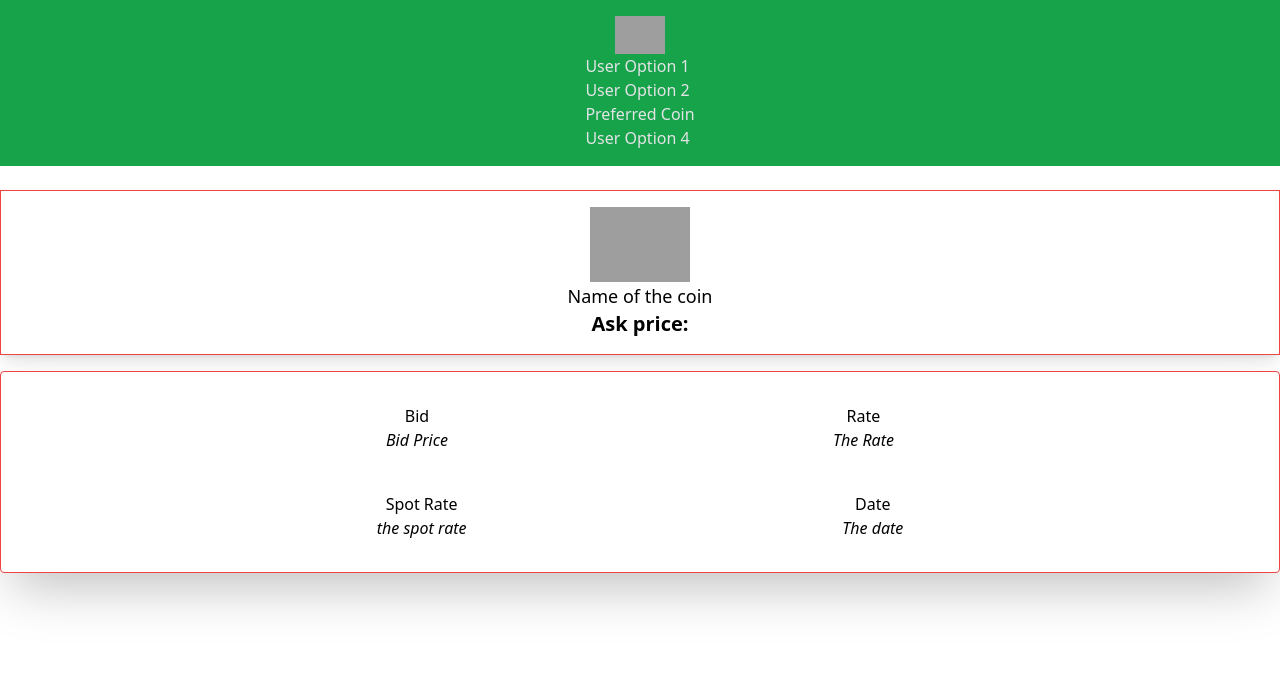
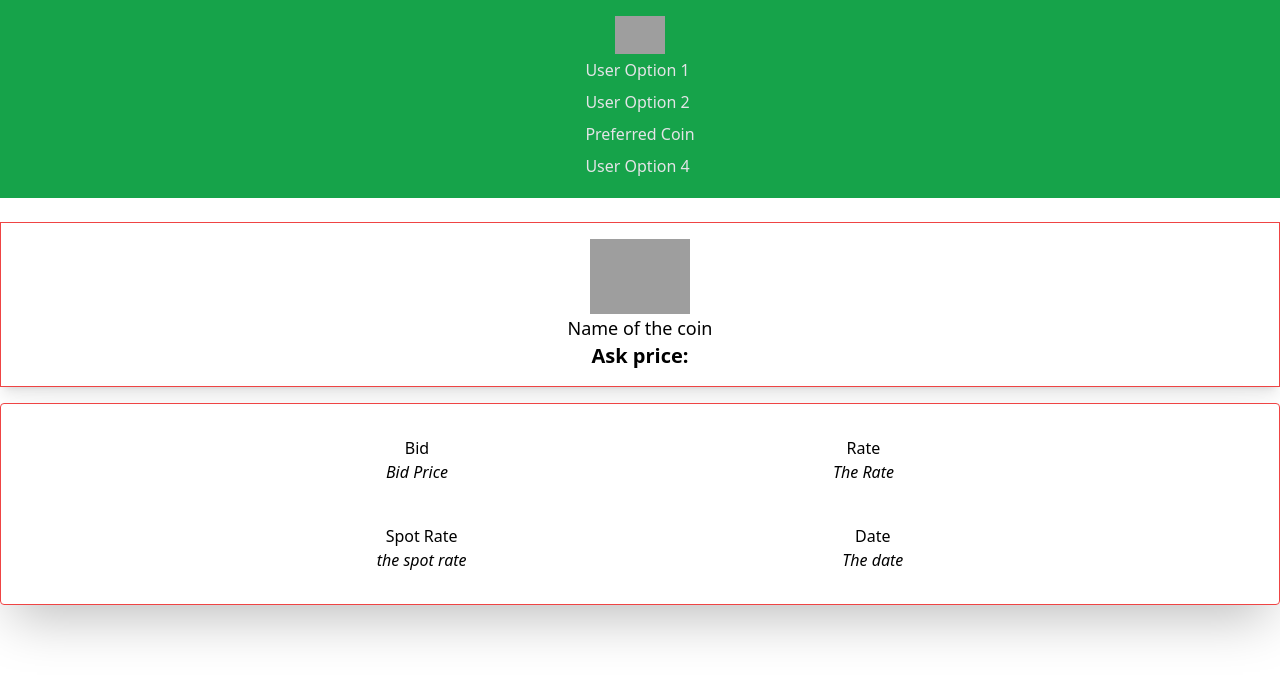
Before and after one commit to dlim28/code-challenge, a SvelteKit app: page / in a window 1280 px wide. Both pictures are taken after a click on the button 640 px from the left and 34 px from the top of the page. Shown: the top 678 px of the page. Built offline with nearby package versions, Linux system fonts and the light colour scheme; grey boxes are pictures that could not be loaded.

Commit message:
Added padding for menu items

```diff
--- a/src/routes/+layout.svelte
+++ b/src/routes/+layout.svelte
@@ -17,10 +17,10 @@
 	</button>
 	{#if !hidden}
 		<ul transition:slide class="text-zinc-200">
-			<li>User Option 1</li>
-			<li>User Option 2</li>
-			<li on:click={() => {coinDialog.showModal()}}>Preferred Coin</li>
-			<li>User Option 4</li>
+			<li class="py-1">User Option 1</li>
+			<li class="py-1">User Option 2</li>
+			<li class="py-1" on:click={() => {coinDialog.showModal()}}>Preferred Coin</li>
+			<li class="py-1">User Option 4</li>
 		</ul>
 	{/if}
 </nav>
```
